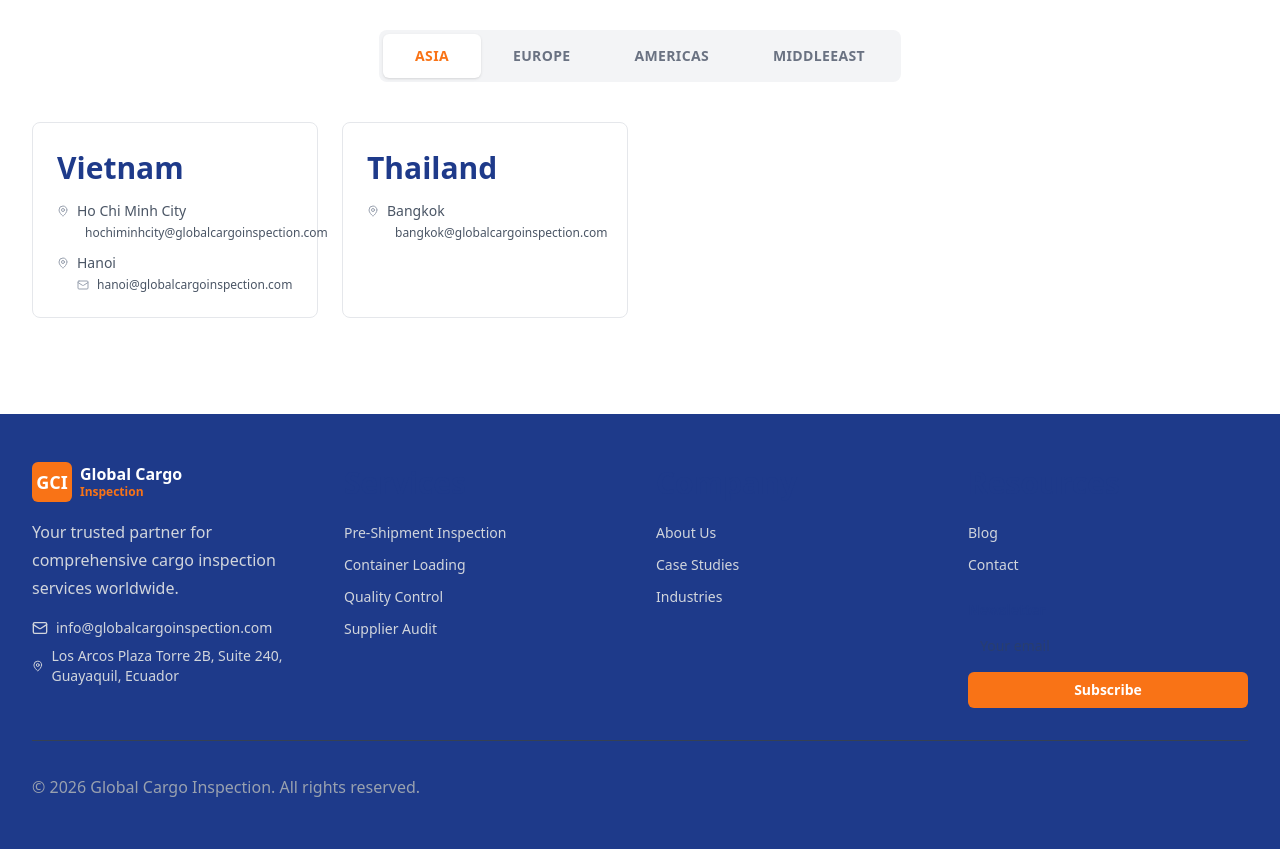
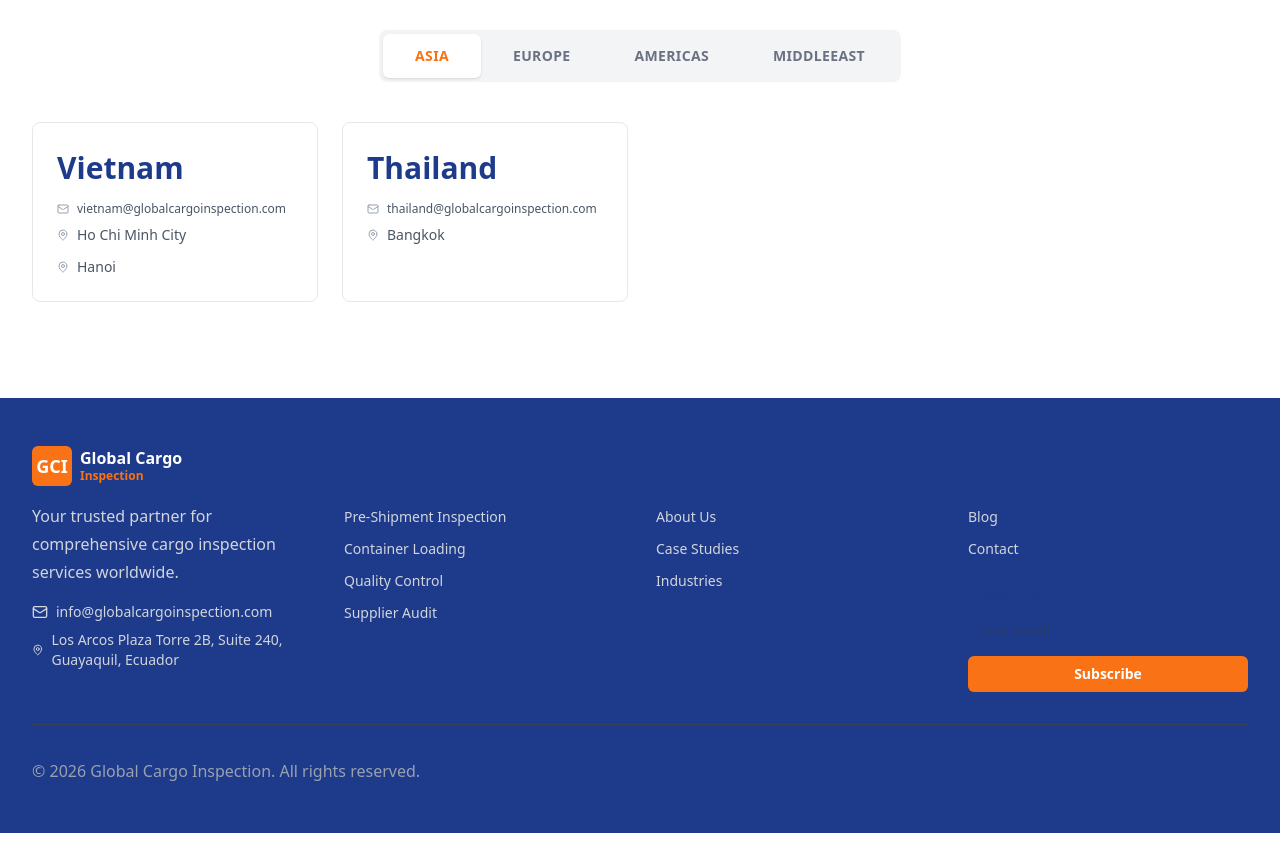
Before and after one commit to Markcarrod/global-cargo-inspection, a Next.js app: page /contact in a window 1280 px wide. Shown: the part 1340-2189 px from the top of the page. Built offline with nearby package versions, Linux system fonts and the light colour scheme.

Commit message:
refactor: update contact page with country-based emails and improved layout

```diff
--- a/app/contact/page.tsx
+++ b/app/contact/page.tsx
@@ -17,37 +17,30 @@
     asia: [
         {
             country: 'Vietnam',
-            cities: [
-                { name: 'Ho Chi Minh City', email: 'hochiminhcity@globalcargoinspection.com' },
-                { name: 'Hanoi', email: 'hanoi@globalcargoinspection.com' }
-            ]
+            email: 'vietnam@globalcargoinspection.com',
+            cities: ['Ho Chi Minh City', 'Hanoi']
         },
         {
             country: 'Thailand',
-            cities: [
-                { name: 'Bangkok', email: 'bangkok@globalcargoinspection.com' }
-            ]
+            email: 'thailand@globalcargoinspection.com',
+            cities: ['Bangkok']
         },
     ],
     europe: [
         {
             country: 'Belgium',
-            cities: [
-                { name: 'Antwerp', email: 'antwerp@globalcargoinspection.com' }
-            ]
+            email: 'belgium@globalcargoinspection.com',
+            cities: ['Antwerp']
         },
         {
             country: 'Germany',
-            cities: [
-                { name: 'Hamburg', email: 'hamburg@globalcargoinspection.com' }
-            ]
+            email: 'germany@globalcargoinspection.com',
+            cities: ['Hamburg']
         },
         {
             country: 'Turkey',
-            cities: [
-                { name: 'Istanbul', email: 'istanbul@globalcargoinspection.com' },
-                { name: 'Izmir', email: 'izmir@globalcargoinspection.com' }
-            ]
+            email: 'turkey@globalcargoinspection.com',
+            cities: ['Istanbul', 'Izmir']
         },
     ],
     americas: [
@@ -71,31 +64,25 @@
         },
         {
             country: 'USA (North America Office)',
-            cities: [
-                { name: 'Los Angeles', email: 'losangeles@globalcargoinspection.com' },
-                { name: 'New York', email: 'newyork@globalcargoinspection.com' }
-            ]
+            email: 'usa@globalcargoinspection.com',
+            cities: ['Los Angeles', 'New York']
         },
         {
             country: 'Mexico',
-            cities: [
-                { name: 'Mexico City', email: 'mexicocity@globalcargoinspection.com' }
-            ]
+            email: 'mexico@globalcargoinspection.com',
+            cities: ['Mexico City']
         },
         {
             country: 'Brazil',
-            cities: [
-                { name: 'Sao Paulo', email: 'saopaulo@globalcargoinspection.com' }
-            ]
+            email: 'brazil@globalcargoinspection.com',
+            cities: ['Sao Paulo']
         },
     ],
     middleEast: [
         {
             country: 'Saudi Arabia',
-            cities: [
-                { name: 'Riyadh', email: 'riyadh@globalcargoinspection.com' },
-                { name: 'Jeddah', email: 'jeddah@globalcargoinspection.com' }
-            ]
+            email: 'saudiarabia@globalcargoinspection.com',
+            cities: ['Riyadh', 'Jeddah']
         },
     ]
 };
@@ -254,31 +241,23 @@
                             <div key={index} className="border border-gray-200 rounded-lg p-6 hover:border-accent-orange transition-colors">
                                 <h3 className="text-lg font-bold text-primary-navy mb-3">{item.country}</h3>
 
+                                {item.email && (
+                                    <div className="flex items-center text-gray-600 text-xs mb-2 break-all">
+                                        <Mail className="w-3 h-3 mr-2 text-gray-400 flex-shrink-0" />
+                                        {item.email}
+                                    </div>
+                                )}
                                 {item.phone && (
                                     <div className="flex items-center text-gray-600 text-xs mb-2 break-all">
                                         <Phone className="w-3 h-3 mr-2 text-gray-400 flex-shrink-0" />
                                         {item.phone}
                                     </div>
                                 )}
-                                {item.email && (
-                                    <div className="flex items-center text-gray-600 text-xs mb-2 break-all">
-                                        <Mail className="w-3 h-3 mr-2 text-gray-400 flex-shrink-0" />
-                                        {item.email}
-                                    </div>
-                                )}
                                 <ul className="space-y-3">
-                                    {item.cities && item.cities.map((city: any, idx: number) => (
-                                        <li key={idx} className="flex flex-col">
-                                            <div className="flex items-center text-gray-600 text-sm">
-                                                <MapPin className="w-3 h-3 mr-2 text-gray-400" />
-                                                {typeof city === 'string' ? city : city.name}
-                                            </div>
-                                            {typeof city !== 'string' && city.email && (
-                                                <div className="flex items-center text-gray-600 text-xs ml-5 mt-1">
-                                                    <Mail className="w-3 h-3 mr-2 text-gray-400" />
-                                                    {city.email}
-                                                </div>
-                                            )}
+                                    {item.cities && item.cities.map((city: string, idx: number) => (
+                                        <li key={idx} className="flex items-center text-gray-600 text-sm">
+                                            <MapPin className="w-3 h-3 mr-2 text-gray-400" />
+                                            {city}
                                         </li>
                                     ))}
                                 </ul>
```
